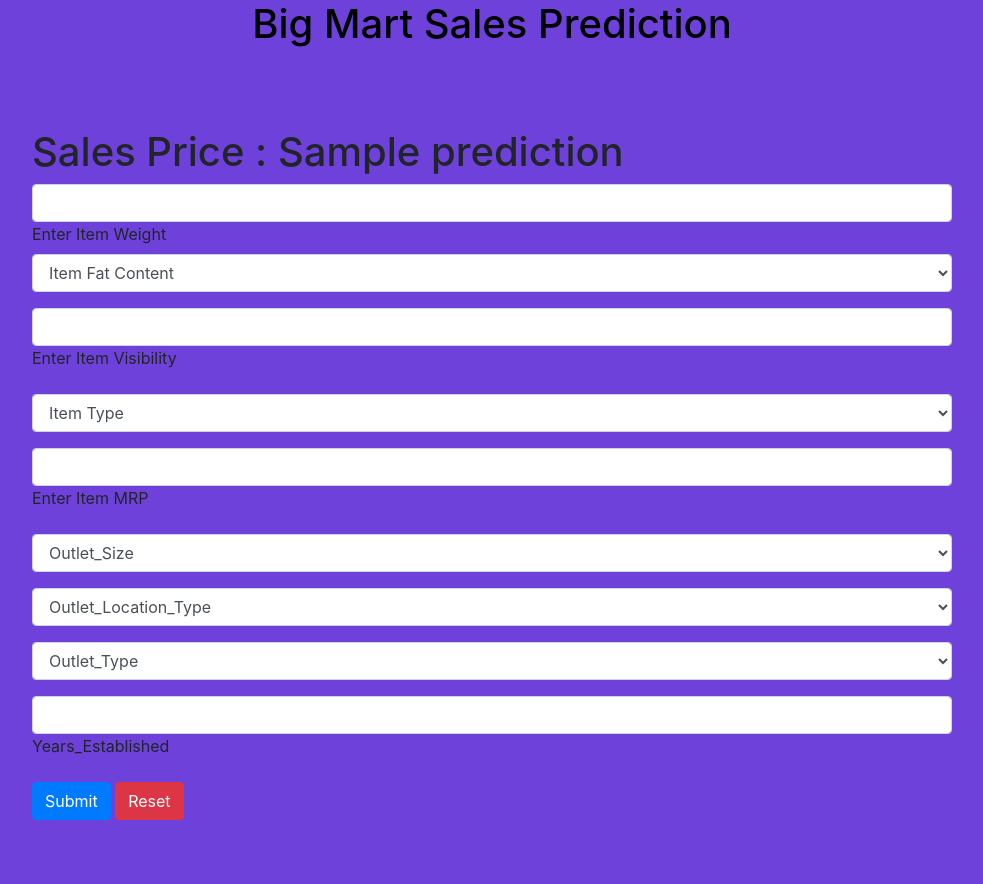
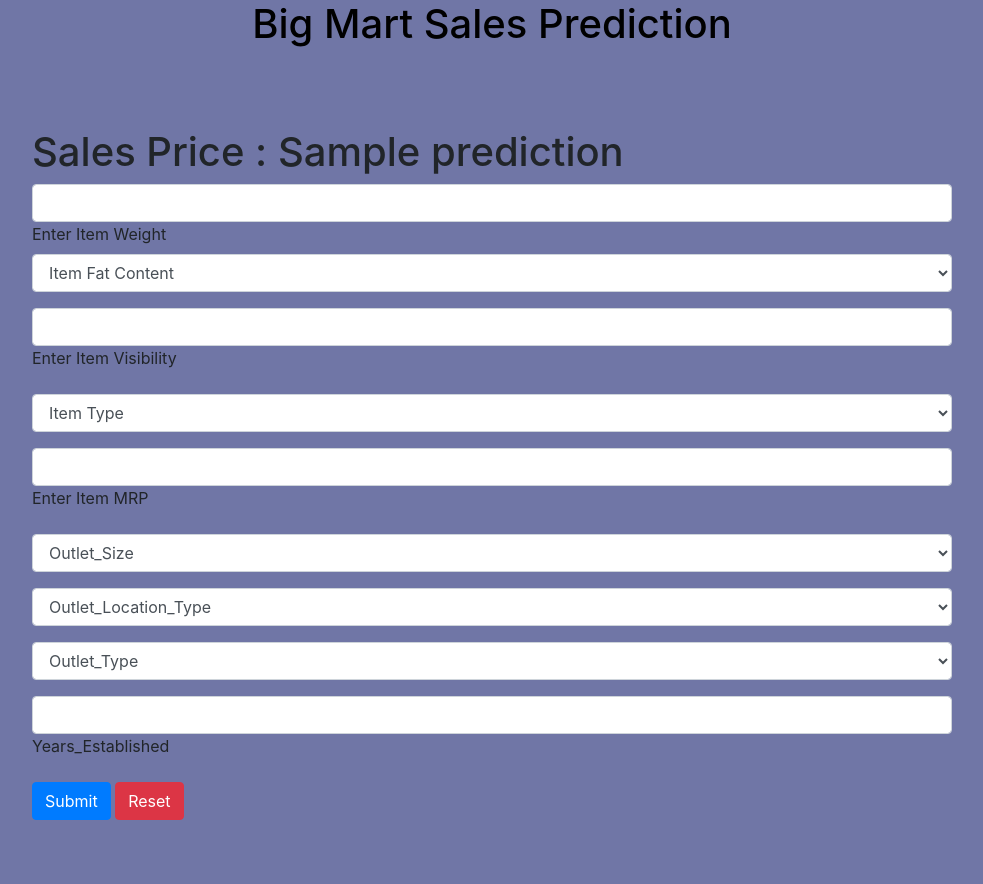
Before and after one commit to shashankb07/Big-Mart-Prediction-And-Deployment, a Flask app: template templates/home.html in a window 1280 px wide. Shown: the whole page, without its empty margins (148-1131 px from the left). Run offline with Flask 2, Linux system fonts and the light colour scheme; the template is opened without the code that fills it: most values are stand-ins (such as "Sample title", 1, 10 or a date in 2020); some libraries are stand-ins or nearby versions.

Commit message:
HTML Modified

```diff
--- a/templates/home.html
+++ b/templates/home.html
@@ -8,8 +8,8 @@
       <link rel="stylesheet" type="text/css" href="{{ url_for('static', filename='css/Style.css')}}">
       <style>
           body{
-              #background: #6e42da;
-              background:#6e42da ;
+              #background: #7076A6;
+              background:#7076A6 ;
           }
 
           footer a{
```
Also changed, not shown: 1 other file.
